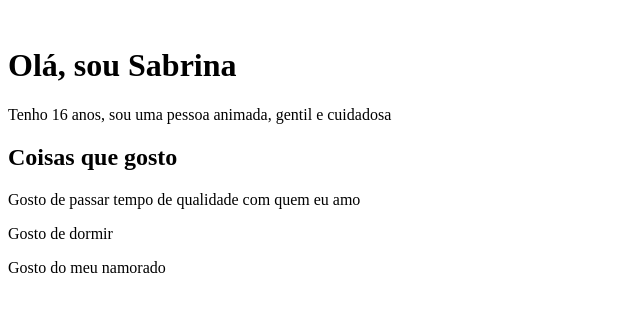
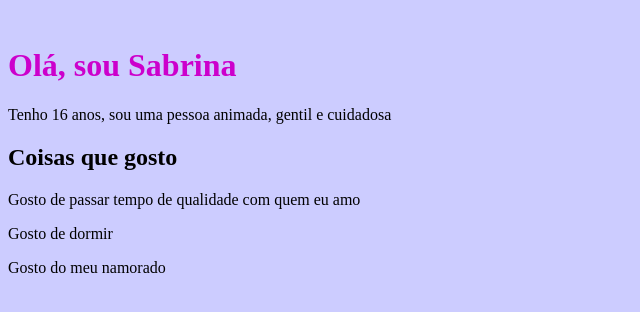
Before and after one commit to sabrinamaco/meu-site, a plain HTML site: page index.html in a window 1280 px wide. Shown: the whole page, without its empty margins (0-640 px from the left). Drawn offline with Linux system fonts and the light colour scheme.

Commit message:
Update style.css

```diff
--- a/style.css
+++ b/style.css
@@ -5,8 +5,8 @@ hearder {
   color:white;
 }
 body{
-  background-color:ccccff}
-h1{ color: cc00cc }
+  background-color:#ccccff}
+h1{ color: #cc00cc }
 P{
   font-size:16 px;
   color:  ;
```
